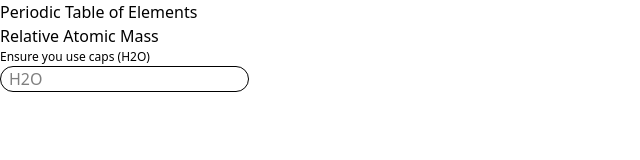
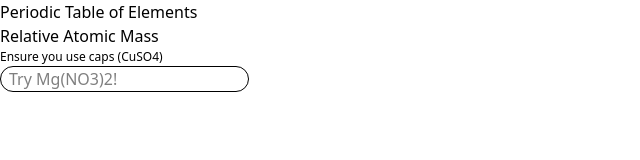
Before and after one commit to DiabGarren/periodic-table, a Next.js app: page / in a window 1280 px wide. Shown: the top 160 px of the page, without its empty margins (0-640 px from the left). Built offline with nearby package versions, Linux system fonts and the light colour scheme.

Commit message:
Removed Coefficient

```diff
--- a/app/page.tsx
+++ b/app/page.tsx
@@ -277,10 +277,7 @@ export default function Home() {
     const getElements = (input: string) => {
         const output: JSX.Element[] = [];
         const inputFormatted: JSX.Element[] = [];
-        let total = 0,
-            coeff = 1;
-
-        if (Number(input[0])) coeff = Number(input[0]);
+        let total = 0;
 
         if (input.includes("(") && input.includes(")")) {
             let mult = 1;
@@ -421,8 +418,7 @@ export default function Home() {
             <div>
                 {output.map((item) => item)}
                 <p>
-                    {inputFormatted} = {coeff > 1 ? `${coeff} x ${total}g/mol = ` : ""}{" "}
-                    {Number(coeff * total).toFixed(5)}
+                    {inputFormatted} = {total.toFixed(5)}
                     g/mol
                 </p>
             </div>
@@ -433,12 +429,12 @@ export default function Home() {
             <h1>Periodic Table of Elements</h1>
             <div>
                 <label htmlFor="comp">Relative Atomic Mass</label>
-                <p className="text-[12px]">Ensure you use caps (H2O)</p>
+                <p className="text-[12px]">Ensure you use caps (CuSO4)</p>
                 <input
                     className="block"
                     type="text"
                     name="comp"
-                    placeholder="H2O"
+                    placeholder="Try Mg(NO3)2!"
                     value={comp}
                     onChange={(event) => setComp(event.currentTarget.value)}
                 />
```
